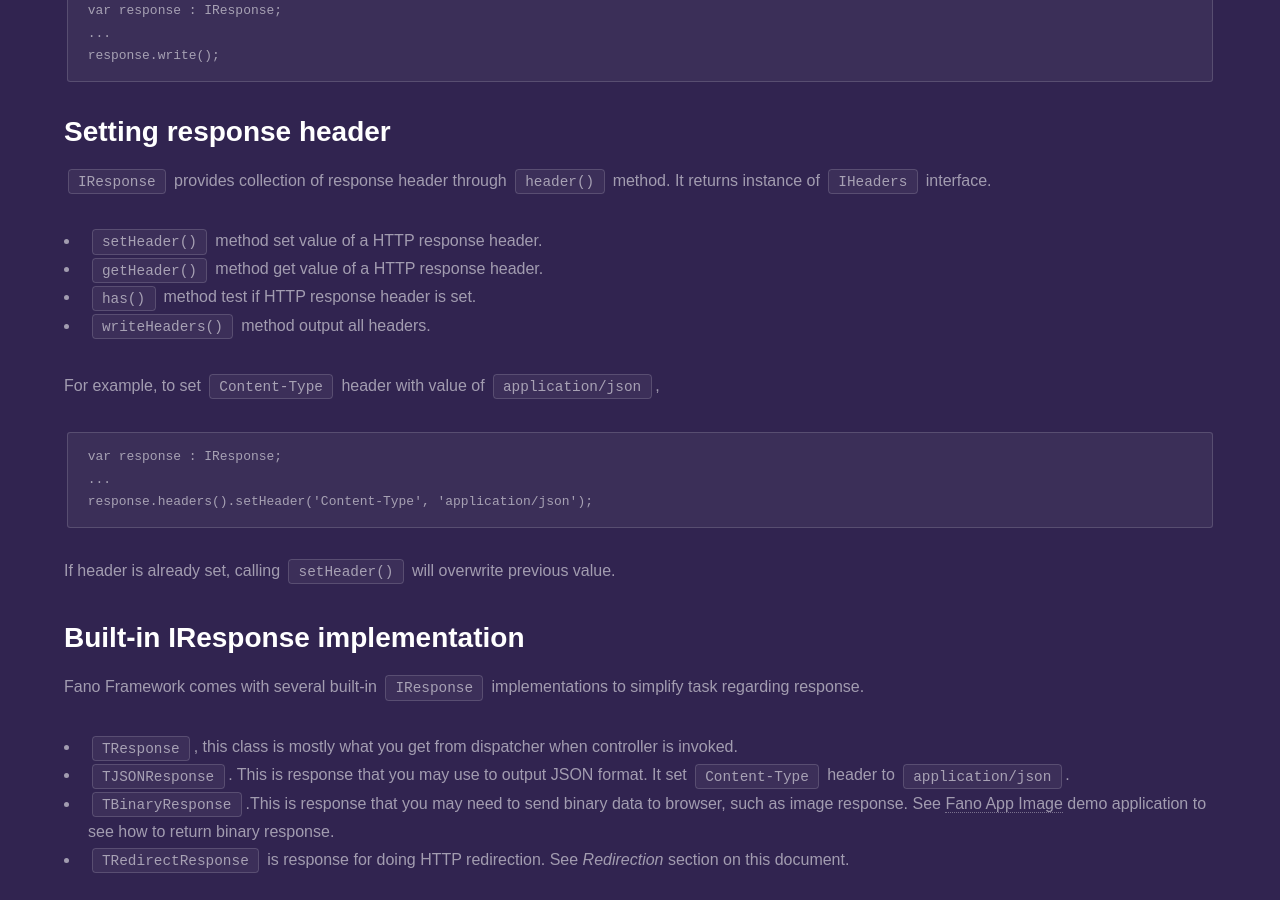
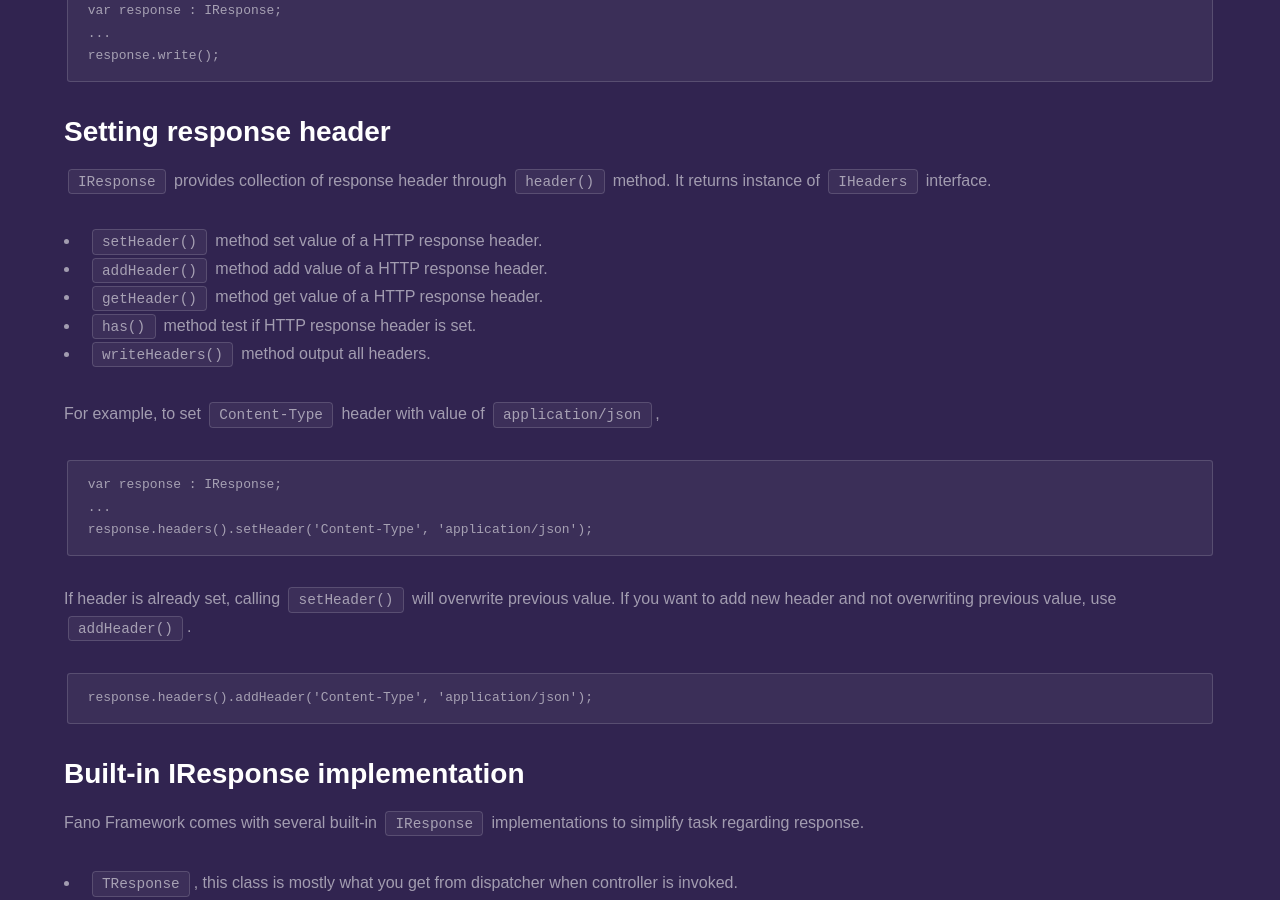
Before and after one commit to fanoframework/fanoframework.github.io, a Jekyll site: the page built from working-with-response/index.md, in a window 1280 px wide and 900 px high, scrolled down 1432 px. Built offline with Jekyll 4.4.1, drawn with Linux system fonts in a browser that asks for light colours; our own code applies the rules of GitHub Pages for plain Markdown files.

Commit message:
add content about addHeader() method

````diff
--- a/working-with-response/index.md
+++ b/working-with-response/index.md
@@ -64,6 +64,7 @@ response.write();
 It returns instance of `IHeaders` interface.
 
 - `setHeader()` method set value of a HTTP response header.
+- `addHeader()` method add value of a HTTP response header.
 - `getHeader()` method get value of a HTTP response header.
 - `has()` method test if HTTP response header is set.
 - `writeHeaders()` method output all headers.
@@ -76,7 +77,11 @@ var response : IResponse;
 response.headers().setHeader('Content-Type', 'application/json');
 ```
 
-If header is already set, calling `setHeader()` will overwrite previous value.
+If header is already set, calling `setHeader()` will overwrite previous value. If you want to add new header and not overwriting previous value, use `addHeader()`.
+
+```
+response.headers().addHeader('Content-Type', 'application/json');
+```
 
 ## Built-in IResponse implementation
 
````
